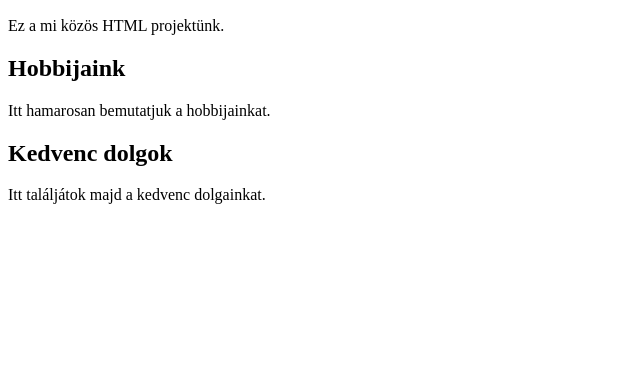
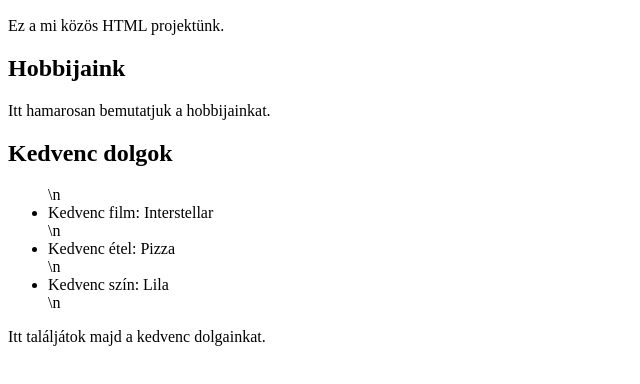
Before and after one commit to danny-wtv/skibidikommando-weboldal, a plain HTML site: page index.html in a window 1280 px wide. Shown: the part 110-494 px from the top of the page, without its empty margins (0-640 px from the left). Drawn offline with Linux system fonts and the light colour scheme.

Commit message:
keddvencek et csinaltam

```diff
--- a/index.html
+++ b/index.html
@@ -13,6 +13,10 @@
     <h2>Hobbijaink</h2>
     <p>Itt hamarosan bemutatjuk a hobbijainkat.</p>
     <h2>Kedvenc dolgok</h2>
+    <ul>\n <li>Kedvenc film: Interstellar</li>\n <li>Kedvenc étel: Pizza</li>\n <li>Kedvenc szín:
+            Lila</li>\n
+    </ul>
     <p>Itt találjátok majd a kedvenc dolgainkat.</p>
 </body>
+
 </html>
```
Lines whose indentation alone changed are shown as unchanged.
